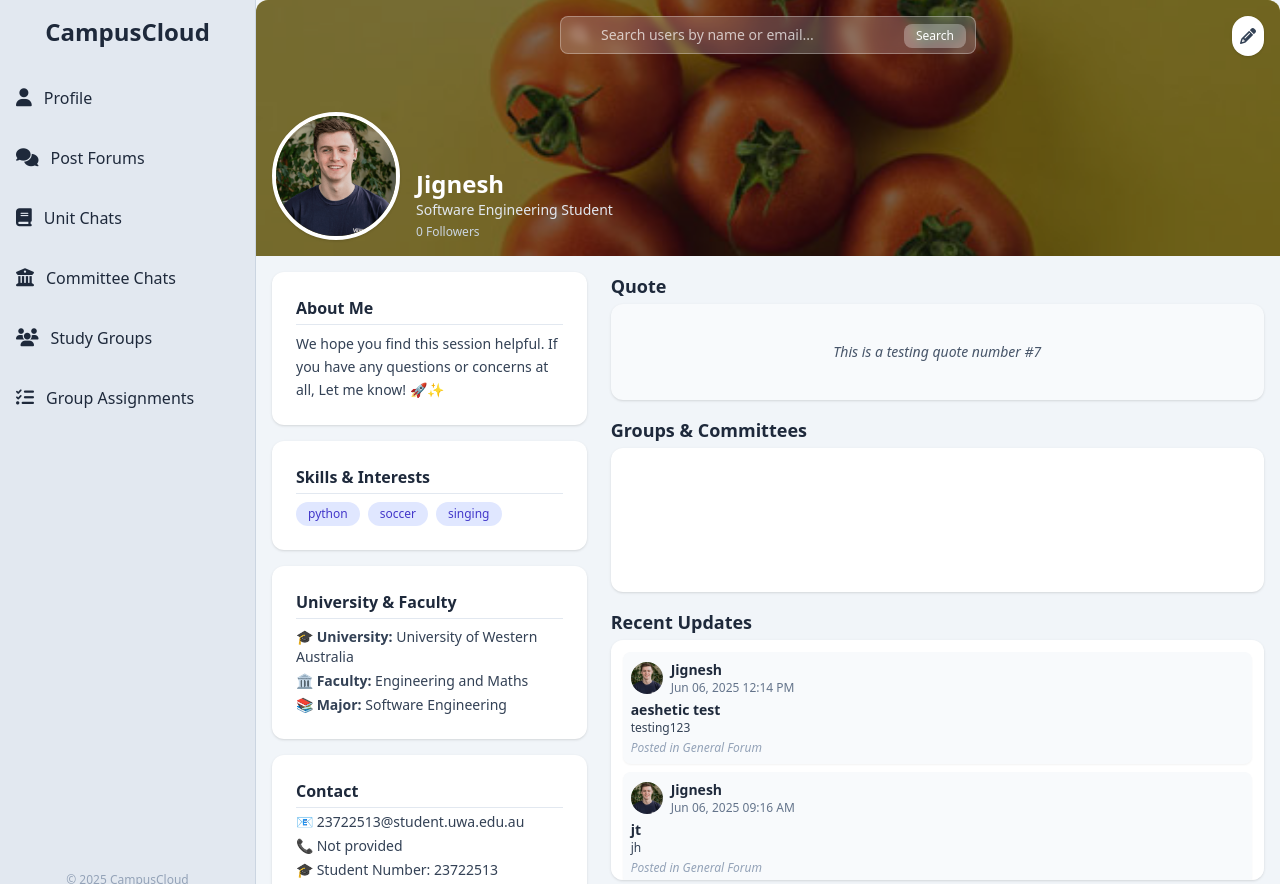
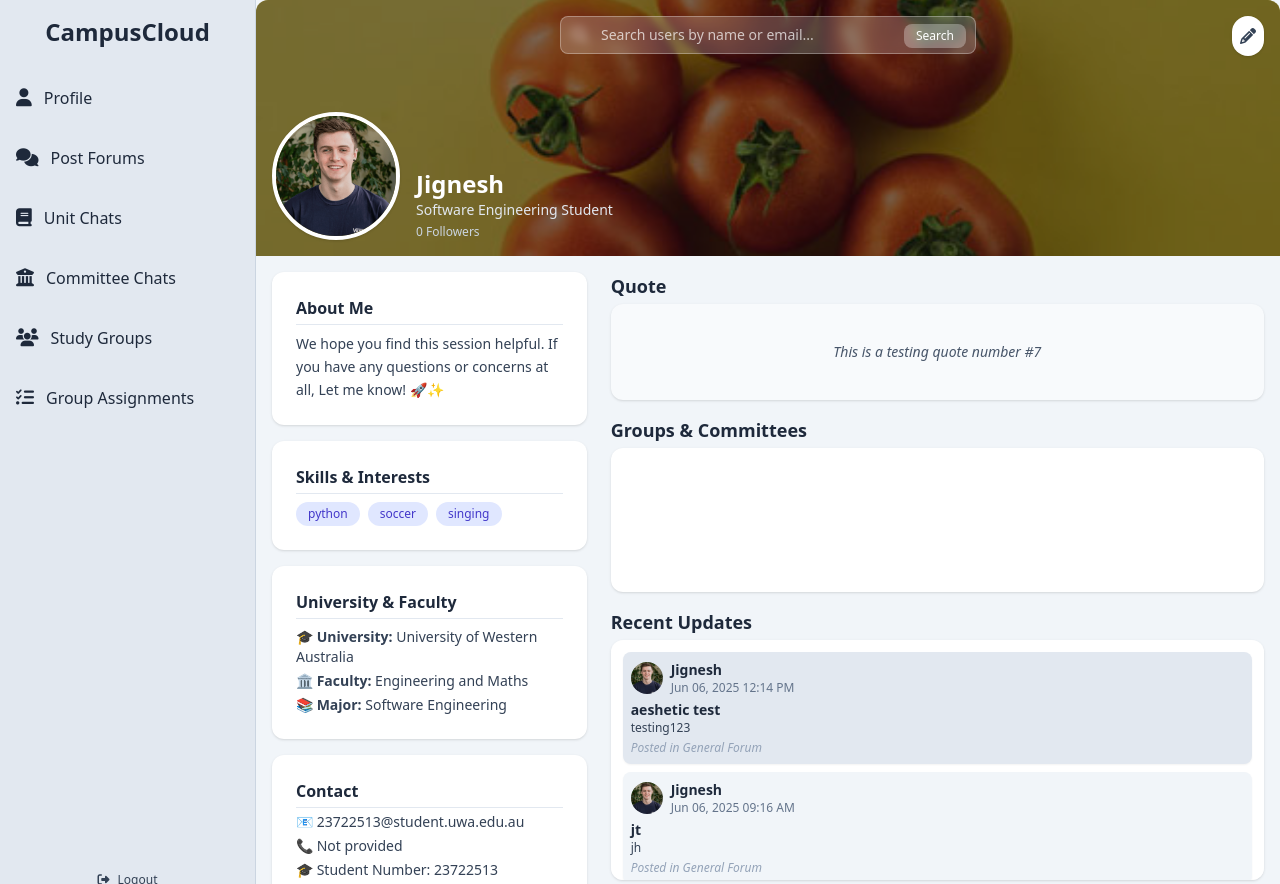
Before and after one commit to Jignesh6155/CampusCloud, a Flask app: page /profile in a window 1280 px wide. Run offline with Flask 3, Linux system fonts and the light colour scheme; a user stored in the database is signed in; some libraries are stand-ins or nearby versions.

Commit message:
working logout and change done to the profile page ui for darker reent updates

```diff
--- a/app/routes.py
+++ b/app/routes.py
@@ -1,5 +1,5 @@
 from flask import Blueprint, render_template, request, redirect, url_for, flash, jsonify, session, current_app
-from flask_login import login_required, current_user, login_user
+from flask_login import login_required, current_user, login_user, logout_user
 from werkzeug.security import generate_password_hash, check_password_hash
 from werkzeug.utils import secure_filename
 from datetime import datetime
@@ -7,7 +7,6 @@ import os
 
 from app import db
 from app.models import Post, Comment, User, Committee  # Added Comment and Committee
-
 
 
 bp = Blueprint('routes', __name__)
@@ -398,3 +397,10 @@ def search_users():
     ).all()
 
     return render_template('search_results.html', query=query, results=results)
+
+@bp.route('/logout')
+@login_required
+def logout():
+    logout_user()
+    flash('You have been logged out.')
+    return redirect(url_for('routes.index'))
--- a/app/templates/base.html
+++ b/app/templates/base.html
@@ -46,9 +46,11 @@
       </a>
     </nav>
 
-    <div class="mt-auto text-center text-xs text-slate-400 pb-4 opacity-0 group-hover:opacity-100 transition-opacity duration-300">
-      &copy; 2025 CampusCloud
-    </div>
+    <!-- Logout button instead of copyright -->
+    <a href="{{ url_for('routes.logout') }}" class="mt-auto mb-4 flex items-center justify-center text-xs text-slate-700 hover:text-red-600 transition-opacity duration-300 w-full">
+      <i class="fas fa-sign-out-alt mr-2"></i>
+      <span class="whitespace-nowrap transition-opacity duration-300 opacity-0 group-hover:opacity-100">Logout</span>
+    </a>
   </aside>
 
   <!-- Main Content Area -->
--- a/app/templates/profile_landingpage.html
+++ b/app/templates/profile_landingpage.html
@@ -114,14 +114,17 @@
       </div>
     </section>
 
-    <!-- Recent Updates (last 5 posts) -->
+    <!-- Recent Updates (last 5 posts) with soft gradient -->
     <section class="mt-0">
         <h2 class="text-lg font-semibold text-slate-800 mb-1">Recent Updates</h2>
         <div class="bg-white rounded-xl shadow p-3 h-60 overflow-y-auto flex flex-col gap-2">
-        {% if user.posts.count() > 0 %}
-          {% for post in user.posts.order_by(Post.created_at.desc()).limit(5) %}
+        {% set shades = ['bg-slate-200', 'bg-slate-100', 'bg-slate-50', 'bg-slate-50', 'bg-white'] %}
+        {% set posts = user.posts.order_by(Post.created_at.desc()).limit(5).all() %}
+        {% if posts %}
+            {% for post in posts %}
+            {% set idx = loop.index0 %}
             <a href="{{ url_for('routes.post_thread', post_id=post.id) }}" class="block hover:scale-[1.02] transition duration-300">
-            <div class="bg-slate-50 rounded-lg p-2 shadow-sm hover:shadow transition duration-300 text-sm">
+            <div class="{{ shades[idx] }} rounded-lg p-2 shadow-sm hover:shadow transition duration-300 text-sm">
                 <div class="flex items-center gap-2">
                 <img src="{{ user.profile_picture or 'avatar.png' }}"
                     alt="Avatar"
```
Also changed, not shown: instance/app.db. Lines whose indentation alone changed are shown as unchanged.
